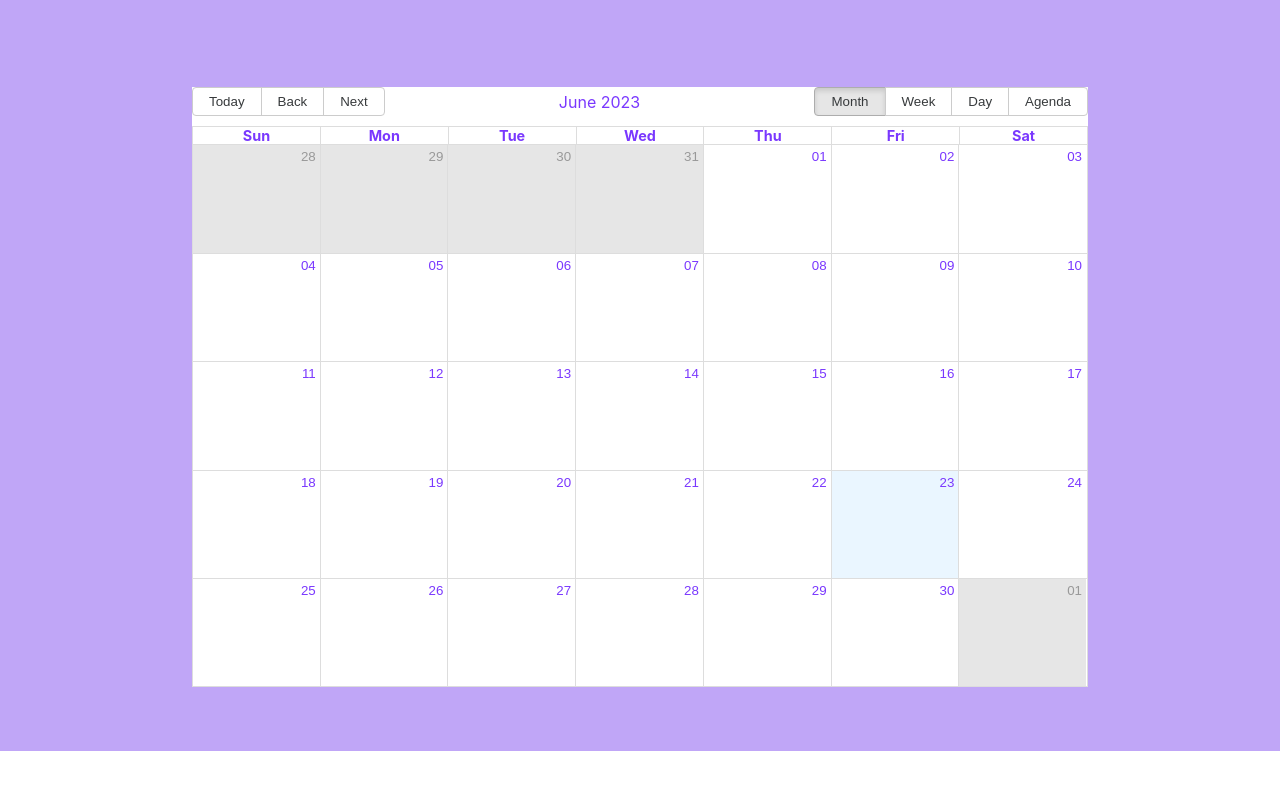
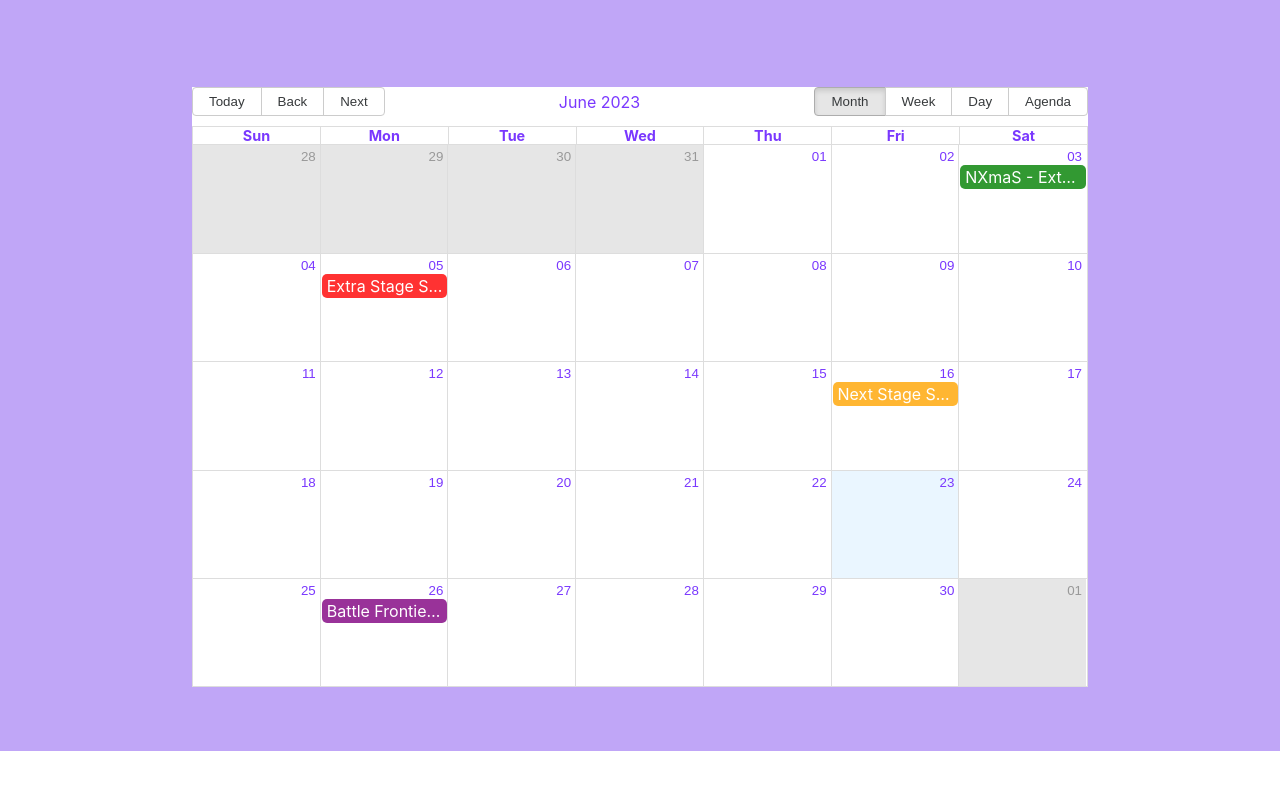
Before and after one commit to JuampaVLB/Brawl-Nexus, a React (Vite) app: page / in a window 1280 px wide. Shown: the part 3540-4340 px from the top of the page. Built offline with nearby package versions, Linux system fonts and the light colour scheme.

Commit message:
added test events for the calendar

```diff
--- a/src/pages/Tournaments.jsx
+++ b/src/pages/Tournaments.jsx
@@ -4,6 +4,7 @@ import "react-big-calendar/lib/css/react-big-calendar.css";
 
 import { Calendar, momentLocalizer } from "react-big-calendar";
 import moment from "moment";
+import "react-big-calendar/lib/css/react-big-calendar.css";
 
 const localizer = momentLocalizer(moment);
 
@@ -24,6 +25,50 @@ function Tournaments() {
     };
   }, []);
 
+  const eventStyleGetter = (event) => {
+    const backgroundColor = event.color; // Propiedad "color" del evento
+
+    const style = {
+      backgroundColor,
+      borderRadius: "5px",
+      opacity: 0.8,
+      color: "white",
+      border: "none",
+      display: "block",
+    };
+
+    return {
+      style,
+    };
+  };
+
+  const events = [
+    {
+      title: "Next Stage SA 1v1 #11",
+      color: "orange",
+      start: new Date(2023, 5, 16, 14, 0), // Fecha y hora de inicio del evento
+      end: new Date(2023, 5, 16, 19, 0), // Fecha y hora de fin del evento
+    },
+    {
+      title: "Extra Stage SA 1v1",
+      color: "red",
+      start: new Date(2023, 5, 5, 14, 0), // Fecha y hora de inicio del evento
+      end: new Date(2023, 5, 5, 19, 0), // Fecha y hora de fin del evento
+    },
+    {
+      title: "Battle Frontier SA 2v2 #15",
+      color: "purple",
+      start: new Date(2023, 5, 26, 14, 0), // Fecha y hora de inicio del evento
+      end: new Date(2023, 5, 26, 19, 0), // Fecha y hora de fin del evento
+    },
+    {
+      title: "NXmaS - Extra Stage NA 1v1 ",
+      color: "green",
+      start: new Date(2023, 5, 3, 14, 0), // Fecha y hora de inicio del evento
+      end: new Date(2023, 5, 3, 19, 0), // Fecha y hora de fin del evento
+    },
+  ];
+
   return (
     <div className={styles.container} id="tournaments">
       <div className={styles.content}>
@@ -40,6 +85,8 @@ function Tournaments() {
             localizer={localizer}
             startAccessor="start"
             endAccessor="end"
+            events={events}
+            eventPropGetter={eventStyleGetter}
             style={{ height: calendarHeight, color: "#7a38fe" }}
           />
         </div>
```
Lines whose indentation alone changed are shown as unchanged.
